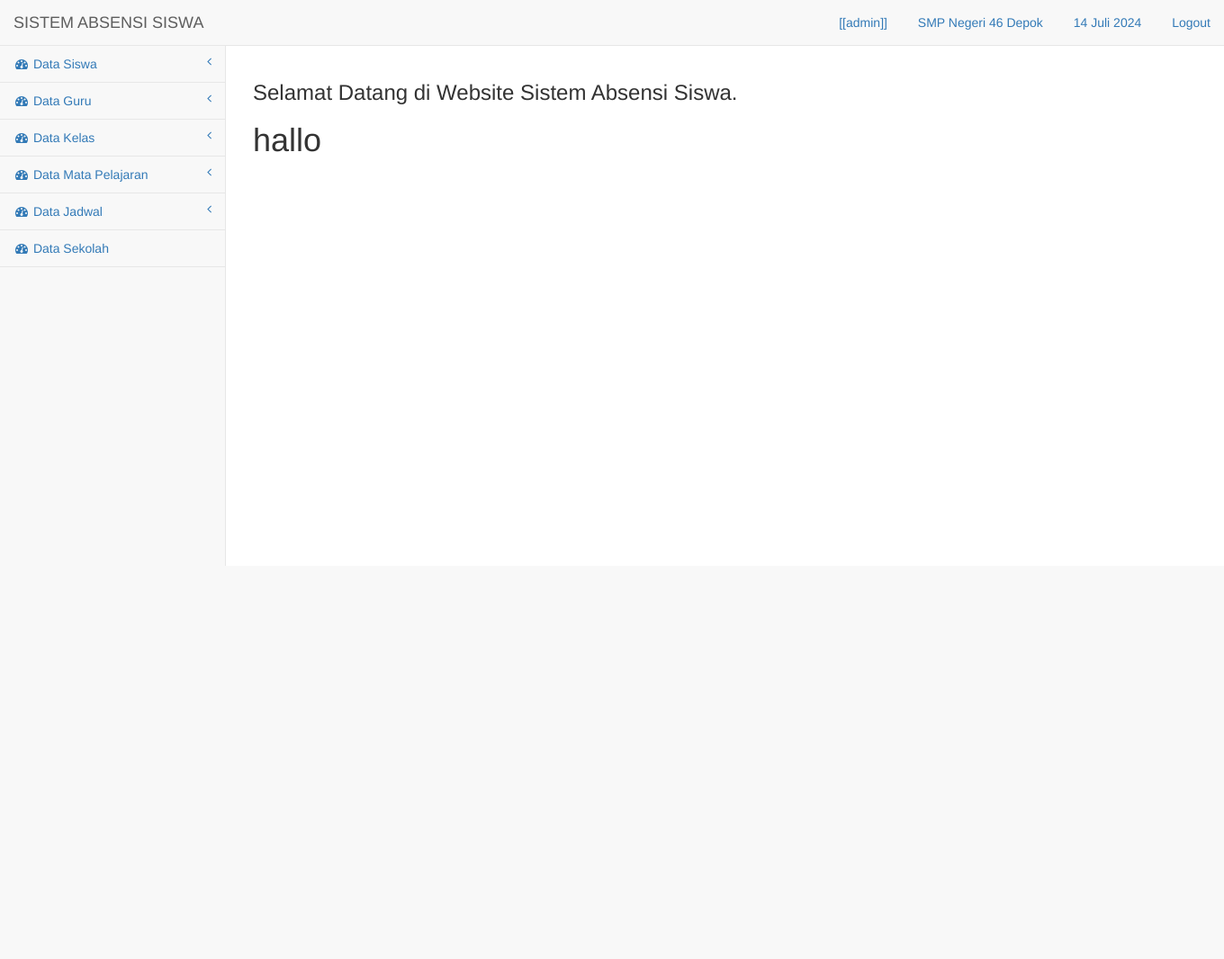
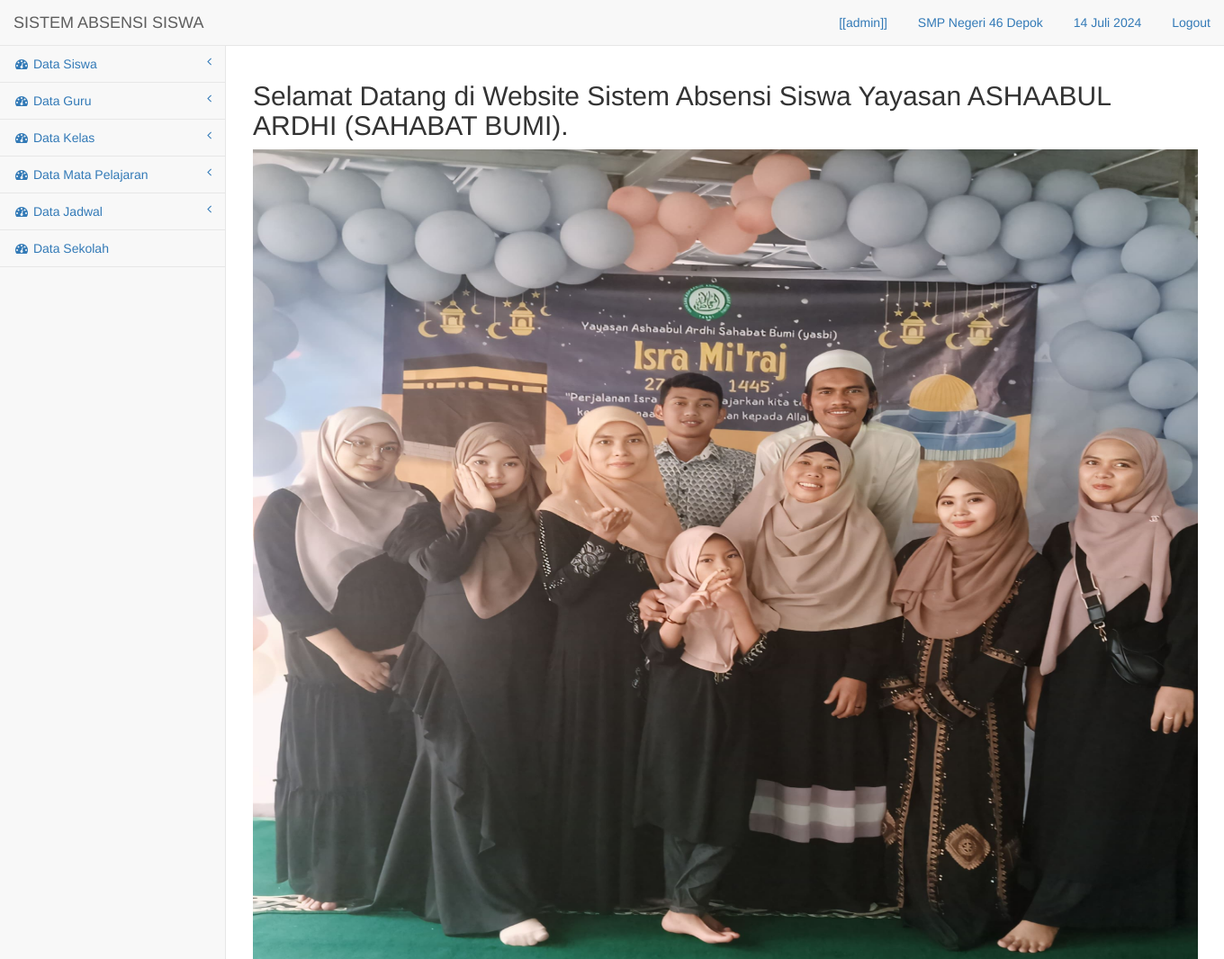
Before and after one commit to Amaludin23/absen-siswa, a PHP site: page /tcpdf/media.php?module=home in a window 1360 px wide. Shown: the whole page at 90% size. Before the commit the page ends 800 px from the top, so only its background shows below. Run offline with PHP 8.4, Linux system fonts and the light colour scheme; a user stored in the database is signed in; data comes from the database, SQL or seed files in the repository; some libraries are stand-ins or nearby versions.

Commit message:
menambahkan file gambar

```diff
--- a/media.php
+++ b/media.php
@@ -144,7 +144,7 @@
                 </li>
                 <li class="dropdown">
                     <a class="dropdown-toggle" data-toggle="" href="logout.php">
-<?php echo "Logout"; ?>
+                    <?php echo "Logout"; ?>
                    </a>
                 </li>
 
--- a/module/home.php
+++ b/module/home.php
@@ -1,3 +1,3 @@
 <?php echo "<br>"; ?>
-<?php echo "<h3>Selamat Datang di Website Sistem Absensi Siswa.</h3>"; ?>
-<h1>hallo</h1>
+<?php echo "<h2>Selamat Datang di Website Sistem Absensi Siswa Yayasan ASHAABUL ARDHI (SAHABAT BUMI).</h2>"; ?>
+<img src="gambar/guru.jpg" alt="" width="1050" height="900">
```
Also changed, not shown: login.php (+9 -8 lines), gambar/guru.jpg (added).
